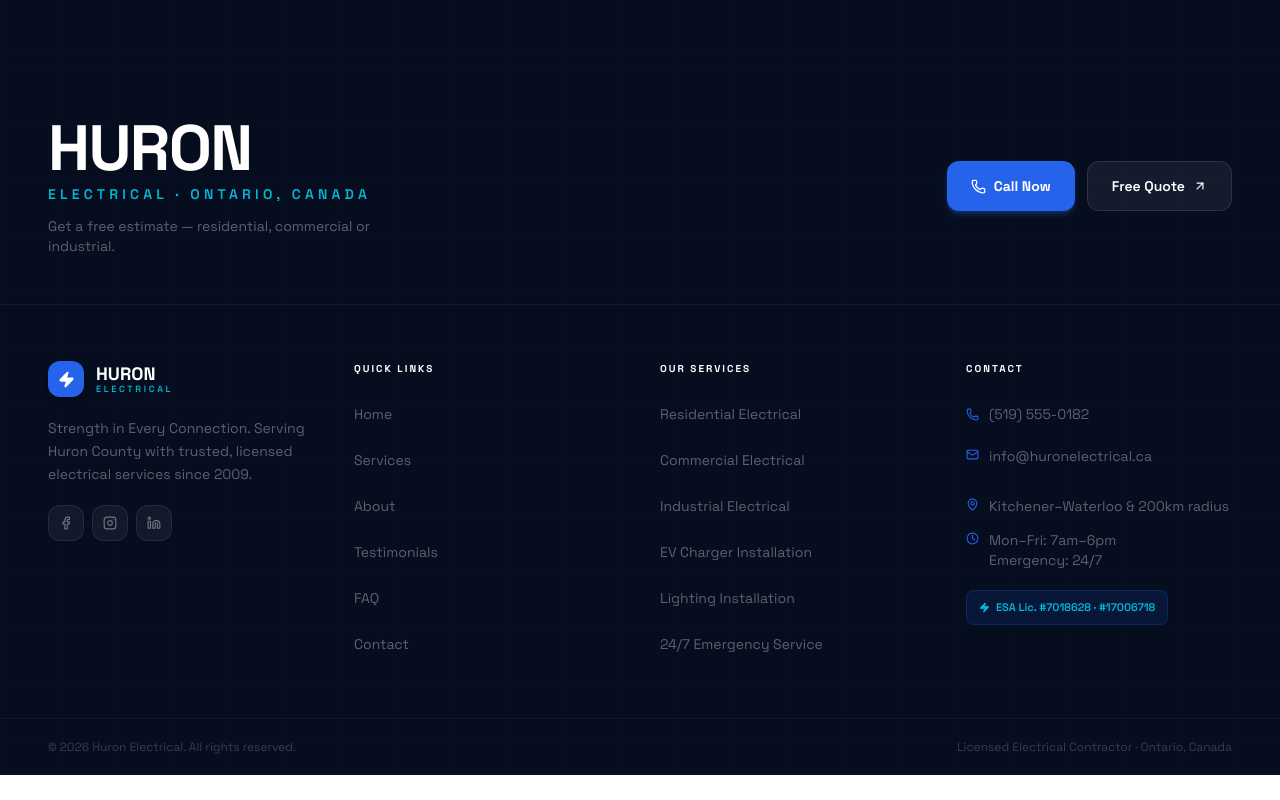
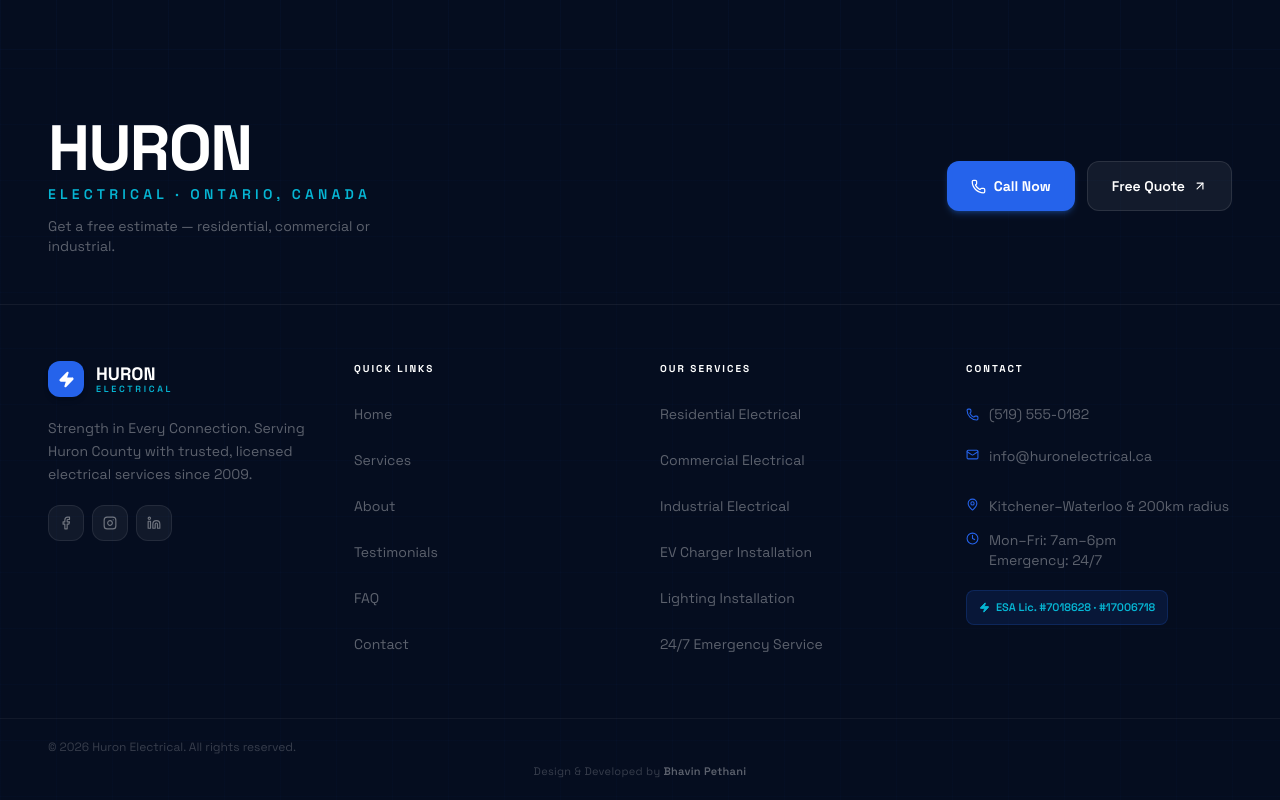
Before and after one commit to Bhavinpethani04/huronelectrical, a React (Vite) app: page / in a window 1280 px wide. Shown: the part 7227-8027 px from the top of the page. Before the commit the page ends 8002 px from the top, so only its background shows below. Built offline with nearby package versions, Linux system fonts and the light colour scheme.

Commit message:
Deisgn and Developer Section

```diff
--- a/src/components/layout/Footer.tsx
+++ b/src/components/layout/Footer.tsx
@@ -147,7 +147,18 @@ export function Footer() {
       <div className="relative border-t border-white/5 py-4 sm:py-5">
         <div className="max-w-7xl mx-auto px-4 sm:px-8 lg:px-12 flex flex-col md:flex-row justify-between items-center gap-2 text-xs text-white/20">
           <p>© {new Date().getFullYear()} Huron Electrical. All rights reserved.</p>
-          <p>Licensed Electrical Contractor · Ontario, Canada</p>
+        </div>
+        {/* Developer credit */}
+        <div className="max-w-7xl mx-auto px-4 sm:px-8 lg:px-12 mt-2 flex justify-center">
+          <a
+            href="https://bhavinpethani04.github.io/bhavin-pethani/"
+            target="_blank"
+            rel="noopener noreferrer"
+            className="text-[11px] text-white/20 hover:text-[#06B6D4] transition-colors duration-200 tracking-wide"
+          >
+            Design &amp; Developed by{' '}
+            <span className="font-semibold text-white/35 hover:text-[#06B6D4]">Bhavin Pethani</span>
+          </a>
         </div>
       </div>
     </footer>
```
